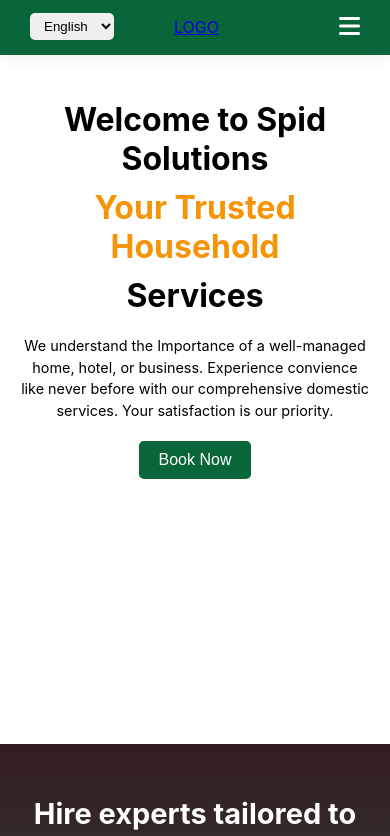
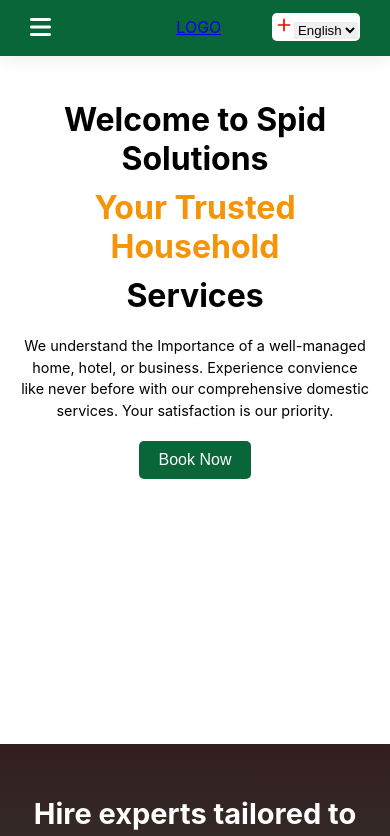
Before and after one commit to pascalniri/spidsol-website, a React (Create React App) app: page / in a window 390 px wide. Shown: the top 836 px of the page. Built offline with nearby package versions, Linux system fonts and the light colour scheme.

Commit message:
Changed the position of menu and language dropdown

```diff
--- a/src/components/Header.js
+++ b/src/components/Header.js
@@ -1,7 +1,6 @@
 import React, { Component } from 'react';
 import '../styles/Header.css'
-
-
+import { IoMdAdd } from "react-icons/io";
 
 class Header extends Component{
   state = {clicked: false};
@@ -13,11 +12,16 @@ class Header extends Component{
     return (
       <>
         <nav>
-            <select className='language-one' style={{padding:'5px 10px', border:'none', outline:'none', borderRadius:'5px'}}>
-                   <option>English</option>
-                   <option>French</option>
-            </select>
-          <a href='#'>LOGO</a>
+        <div id='mobile'
+              onClick=
+              {this.handleClick}
+            >
+               <i id='bar'
+                  className=
+                  {this.state.clicked ? "fas fa-times": "fas fa-bars"}
+               ></i>
+            </div>
+          <a href='#' className='logo'>LOGO</a>
           <div>
             <ul id='navbar' className={this.state.clicked ? '#navbar active': '#navbar'}>
               <li><a href='#'>Home</a></li>
@@ -39,24 +43,37 @@ class Header extends Component{
               <li><a href='#'>About Us</a></li>
               <li><a href='#'>Career</a></li>
               <li><a href='#'>Contact</a></li>
+
               <li id='language-two'>
-                <select  style={{padding:'10px 15px', border:'none', outline:'none', borderRadius:'5px'}}>
-                   <option>English</option>
-                   <option>French</option>
-                </select>
+              <div  style={{background:'white', padding:'7px 15px', borderRadius:'5px'}}>
+                 <IoMdAdd style={{color:'red', fontSize:'20px'}}/>
+                 <select
+                   value={this.state.language}
+                   onChange={this.handleLanguageChange}
+                   style={{border:'none', outline:'none'}}
+                 >
+                    <option value="English">English</option>
+                    <option value="French">French</option>
+                 </select>
+              </div>
               </li>
+
             </ul>
           </div>
 
-            <div id='mobile'
-              onClick=
-              {this.handleClick}
-            >
-               <i id='bar'
-                  className=
-                  {this.state.clicked ? "fas fa-times": "fas fa-bars"}
-               ></i>
-            </div>
+              <li id='language-one'>
+              <div id="language-dropdown" >
+                 <IoMdAdd style={{color:'red', fontSize:'20px'}}/>
+                 <select
+                   value={this.state.language}
+                   onChange={this.handleLanguageChange}
+                   style={{border:'none', outline:'none'}}
+                 >
+                    <option value="English">English</option>
+                    <option value="French">French</option>
+                 </select>
+              </div>
+              </li>
 
 
         </nav>
--- a/src/styles/Header.css
+++ b/src/styles/Header.css
@@ -44,7 +44,7 @@ color: rgb(21, 141, 83);
   color: white;
   align-items: center;
 }
-.language-one{
+#language-one{
   display: none;
 }
 @media screen and (max-width:765px){
@@ -53,27 +53,32 @@ color: rgb(21, 141, 83);
     margin-top: -2px;
     top: 0;
 
+
   }
   #navbar{
     display: flex;
     flex-direction: column;
-    align-items: flex-start;
-    justify-content: flex-start;
+    align-items: start;
+    justify-content: start;
     position: fixed;
-    top: 53px;
+    top: 45px;
     right: -300px;
-    width: 300px;
+    width: 200px;
     height: 100vh;
     background: rgba(9, 102, 57, 1);
-    padding: 40px 0 0 10px;
+    padding: 40px 0 0 40px;
     transition: 0.3s ease-in-out;
   }
+  .logo{
+    margin-left: 100px;
+  }
   #navbar.active{
-    right: 0px;
+    left: 0px;
   }
   #navbar li{
     margin-bottom: 25px;
   }
+
   #mobile{
     display: block;
   }
@@ -84,9 +89,13 @@ color: rgb(21, 141, 83);
   #language-two{
     display: none;
   }
-  .language-one{
+  #language-one{
     display: block;
-    padding: 5px 10px;
-    /* font-size: 5px; */
+  }
+  #language-dropdown {
+    border-radius: 5px;
+    background: white;
+    padding: 2px;
+
   }
 }
```
Also changed, not shown: src/images/add.png (added), src/images/frenchflag.png (added).
